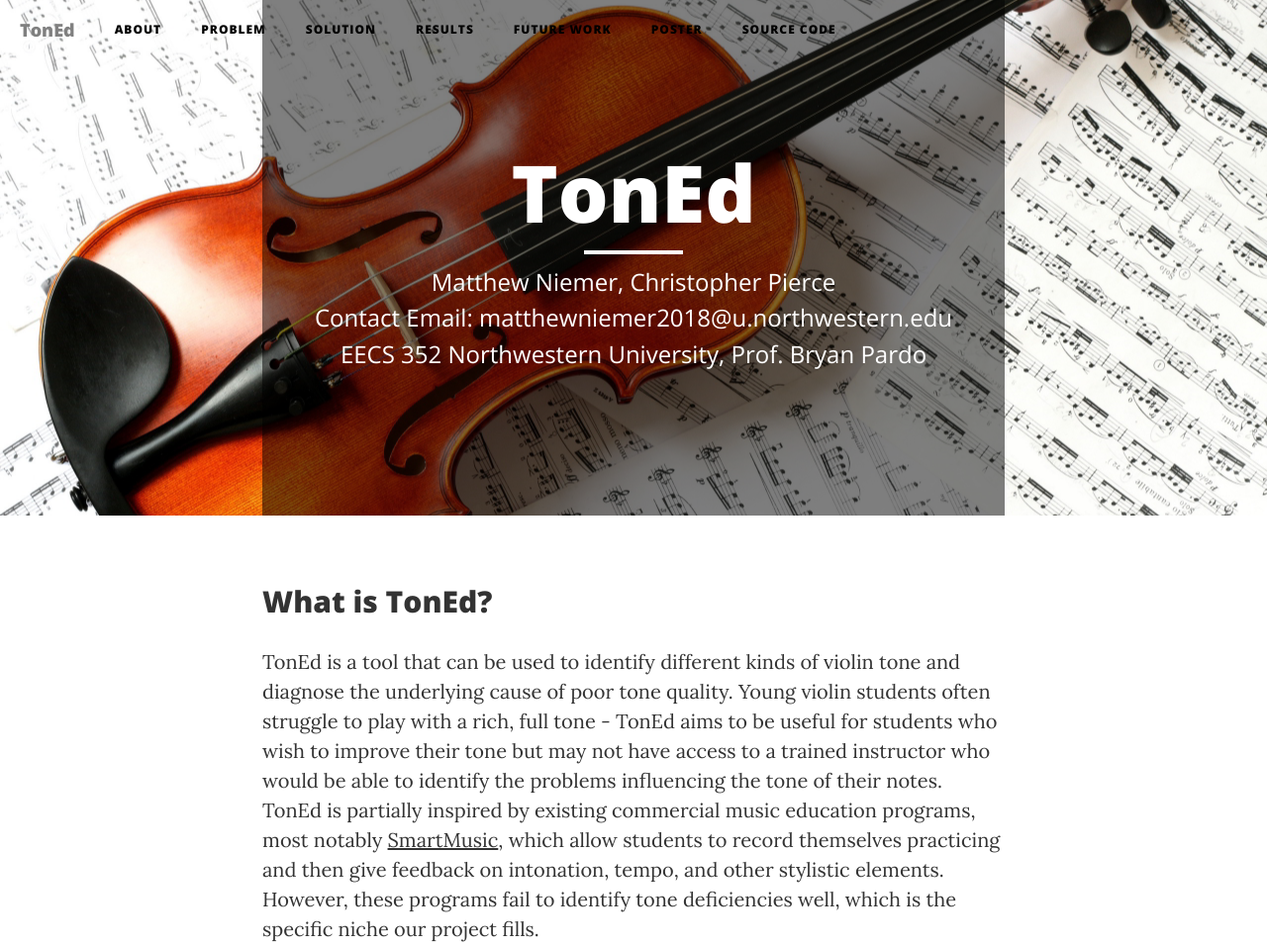
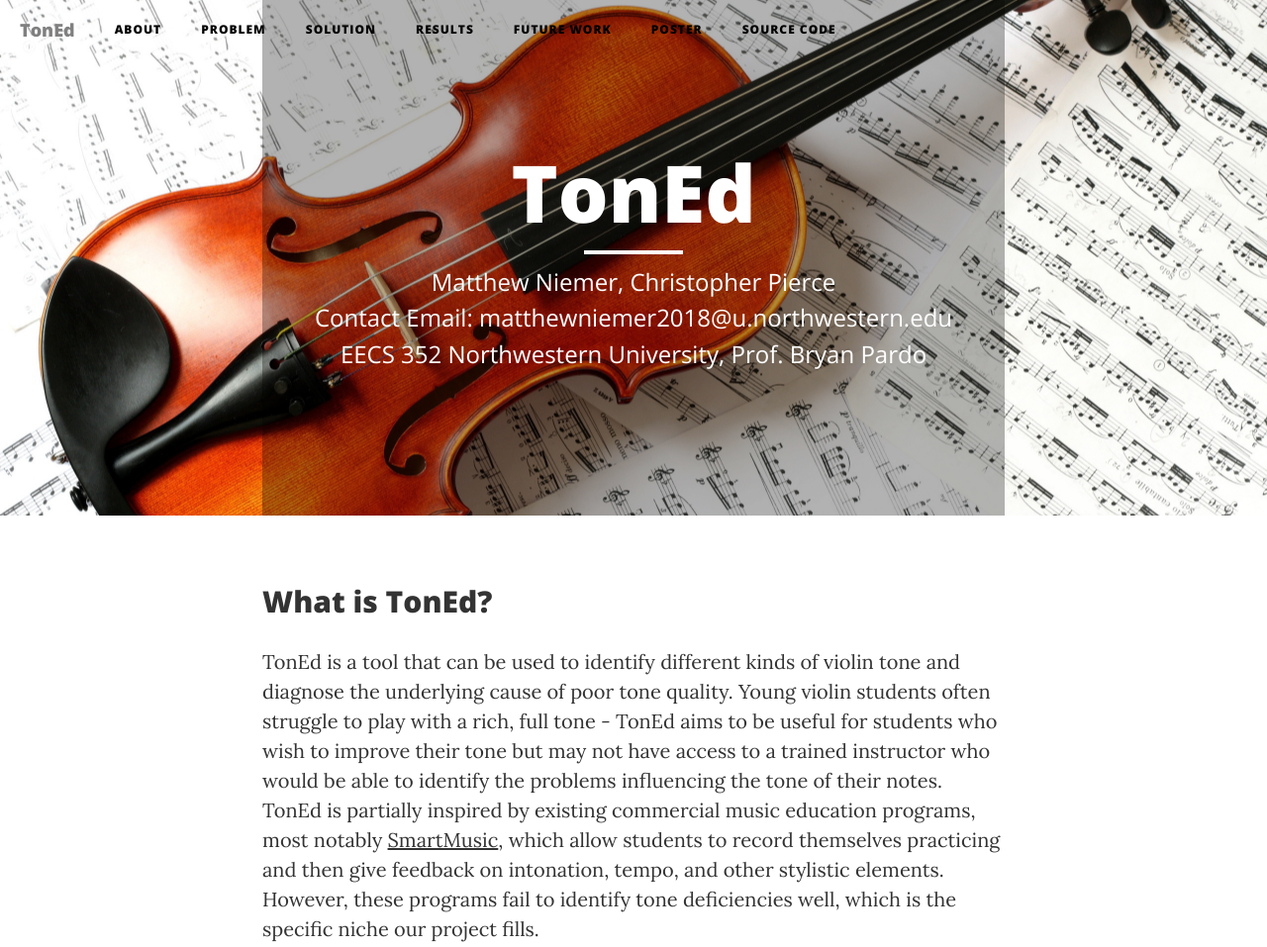
Before and after one commit to mniemer/TonEd, a website: page Website/index.html in a window 1280 px wide. Shown: the top 957 px of the page at 99% size. Drawn offline with nearby package versions, Linux system fonts and the light colour scheme.

Commit message:
minor change with website

```diff
--- a/Website/css/clean-blog.css
+++ b/Website/css/clean-blog.css
@@ -159,7 +159,7 @@ hr.small {
 .intro-header .page-heading {
   padding: 100px 0 50px;
   color: white;
-  background-color: rgba(0,0,0,0.5);
+  background-color: rgba(0,0,0,0.3);
 
 }
 @media only screen and (min-width: 768px) {
```
